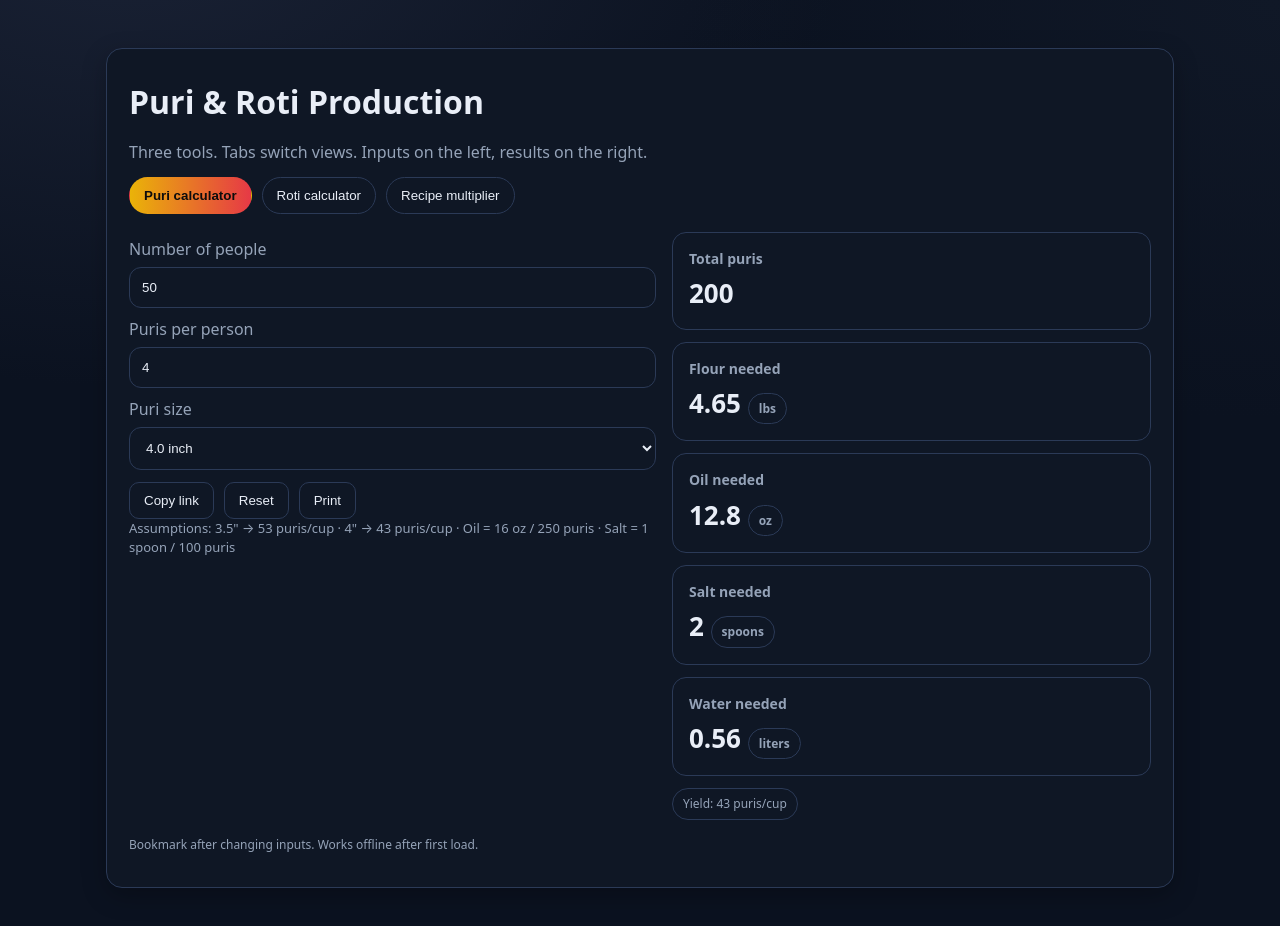
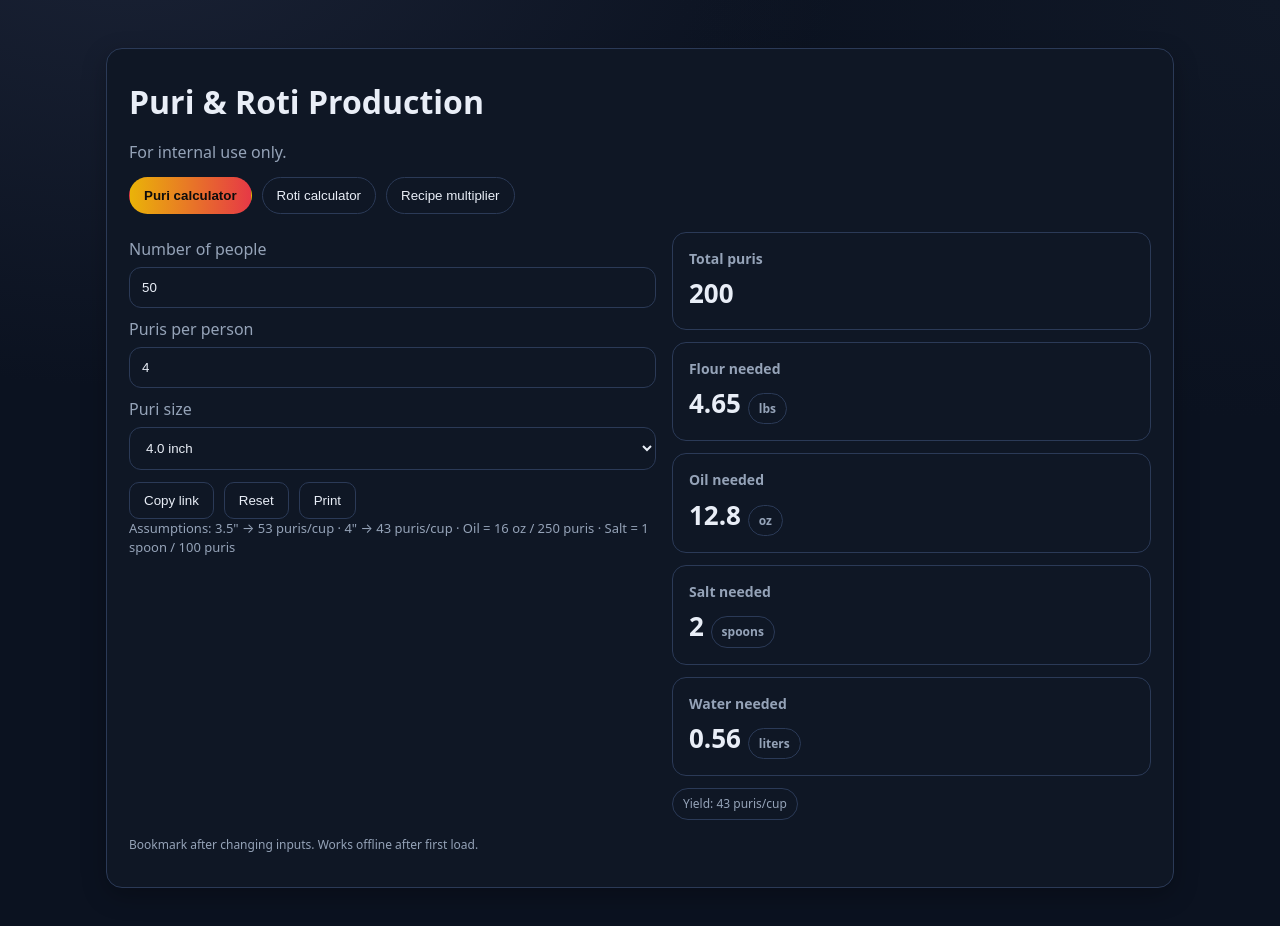
Before and after one commit to Fusionoo7/BAPS-Phoenix, a plain HTML site: page index.html in a window 1280 px wide. Drawn offline with Linux system fonts and the light colour scheme.

Commit message:
basic changes

```diff
--- a/index.html
+++ b/index.html
@@ -41,7 +41,7 @@
   <div class="wrap">
     <div class="card">
       <h1>Puri & Roti Production</h1>
-      <p class="lead">Three tools. Tabs switch views. Inputs on the left, results on the right.</p>
+      <p class="lead">For internal use only.</p>
       <div class="tabs">
         <button class="tab" data-tab="calc">Puri calculator</button>
         <button class="tab" data-tab="roti">Roti calculator</button>
```
